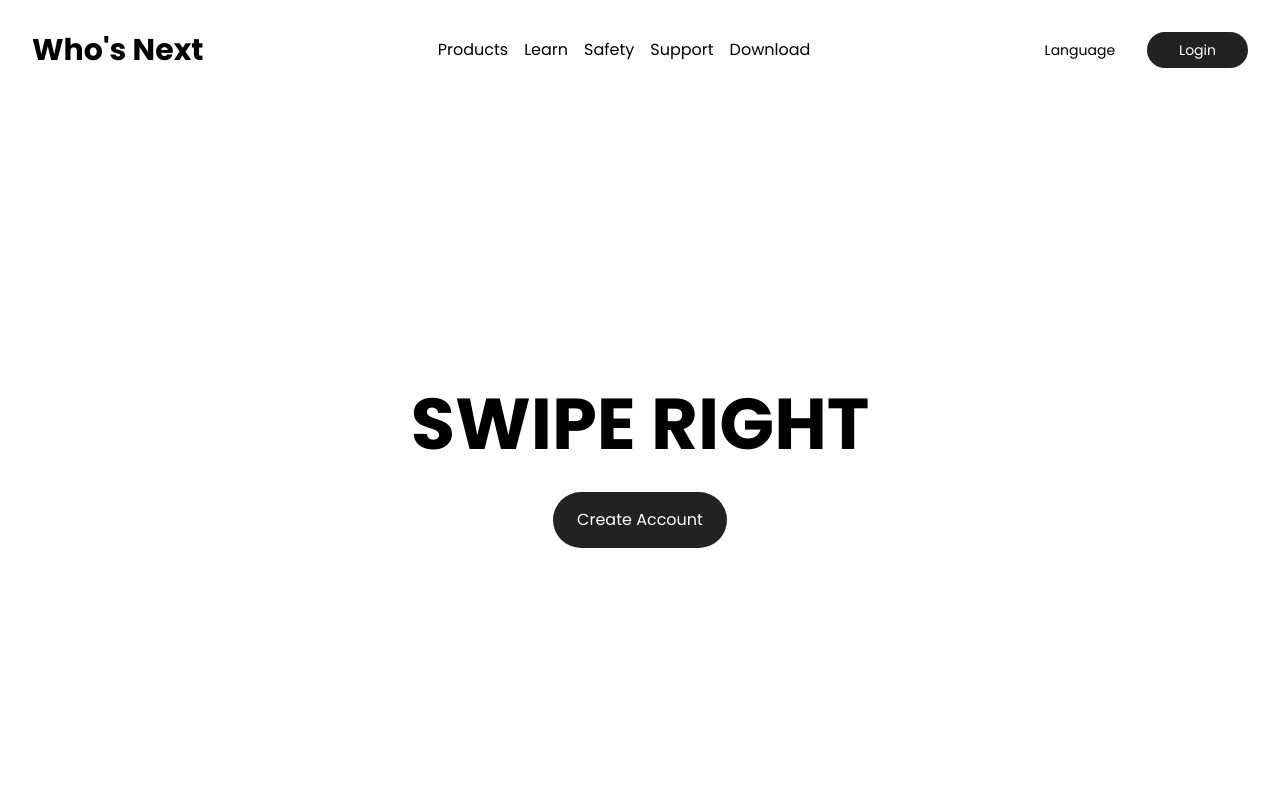
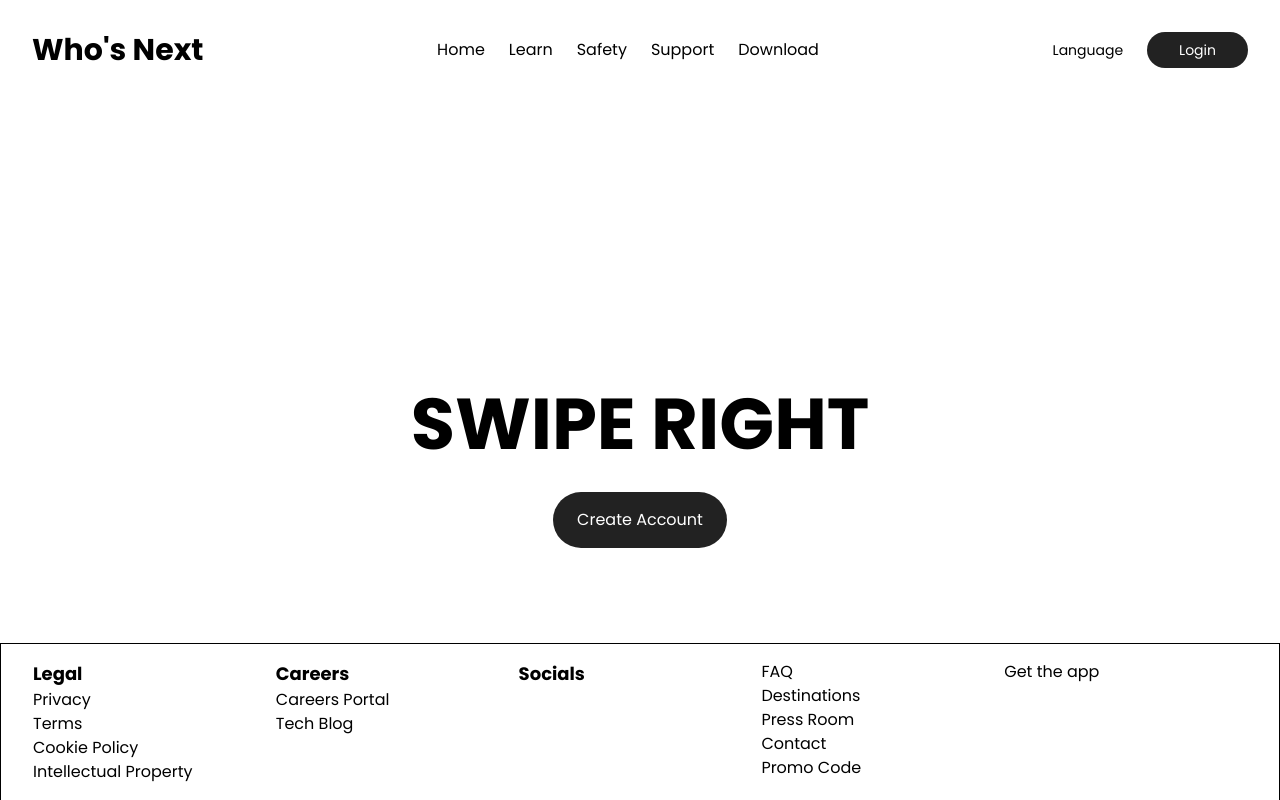
Before and after one commit to cedik456/WhosNextWeb, a React (Vite) app in the folder client/: page / in a window 1280 px wide. Built offline with nearby package versions, Linux system fonts and the light colour scheme.

Commit message:
Add footer
install react icons

```diff
--- a/client/package.json
+++ b/client/package.json
@@ -13,6 +13,7 @@
     "@tailwindcss/vite": "^4.1.8",
     "react": "^19.1.0",
     "react-dom": "^19.1.0",
+    "react-icons": "^5.5.0",
     "react-router-dom": "^7.6.2",
     "tailwindcss": "^4.1.8"
   },
--- /dev/null
+++ b/client/src/components/Footer.jsx
@@ -0,0 +1,44 @@
+import React from "react";
+
+const Footer = () => {
+  return (
+    <footer className="w-full shadow-md border border-b-0 p-4">
+      <div className="grid grid-cols-5 container mx-auto px-4 ">
+        <div>
+          <h1 className="text-lg font-bold">Legal</h1>
+          <ul>
+            <li>Privacy</li>
+            <li>Terms</li>
+            <li>Cookie Policy</li>
+            <li>Intellectual Property</li>
+          </ul>
+        </div>
+        <div>
+          <h1 className="text-lg font-bold">Careers</h1>
+          <ul>
+            <li>Careers Portal</li>
+            <li>Tech Blog</li>
+          </ul>
+        </div>
+        <div>
+          <h1 className="text-lg font-bold">Socials</h1>
+          <ul></ul>
+        </div>
+        <div>
+          <ul>
+            <li>FAQ</li>
+            <li>Destinations</li>
+            <li>Press Room</li>
+            <li>Contact</li>
+            <li>Promo Code</li>
+          </ul>
+        </div>
+        <div>
+          <p>Get the app</p>
+        </div>
+      </div>
+    </footer>
+  );
+};
+
+export default Footer;
--- a/client/src/components/Nav.jsx
+++ b/client/src/components/Nav.jsx
@@ -11,9 +11,9 @@ const Nav = () => {
           </Link>
         </div>
         <div className="flex gap-2 items-center">
-          <ul className="flex gap-4 ">
+          <ul className="flex gap-6 ">
             <li>
-              <Link to="/">Products</Link>
+              <Link to="/">Home</Link>
             </li>
             <li>
               <Link to="/">Learn</Link>
@@ -29,7 +29,7 @@ const Nav = () => {
             </li>
           </ul>
         </div>
-        <div className="flex gap-8">
+        <div className="flex gap-6">
           <button className="text-sm">Language</button>
           <button className="bg-[#222222] py-2 px-8 rounded-full text-sm text-white w-full">
             Login
--- a/client/src/pages/Home.jsx
+++ b/client/src/pages/Home.jsx
@@ -1,12 +1,13 @@
 import React from "react";
 import Nav from "../components/Nav";
+import Footer from "../components/Footer";
 
 const Home = () => {
   return (
-    <>
+    <div className="flex flex-col min-h-screen">
       <Nav />
-      <main>
-        <section className="container mx-auto px-4">
+      <main className="flex-grow">
+        <section className="container mx-auto ">
           <div className="flex justify-center items-center gap-8 flex-col mt-72">
             <h1 className="font-bold text-7xl">SWIPE RIGHT </h1>
             <button className="py-4 px-6 bg-[#222222] rounded-full text-white text-center">
@@ -15,7 +16,8 @@ const Home = () => {
           </div>
         </section>
       </main>
-    </>
+      <Footer />
+    </div>
   );
 };
 
```
Also changed, not shown: 1 other file (tests, documents, lock files or other folders).
